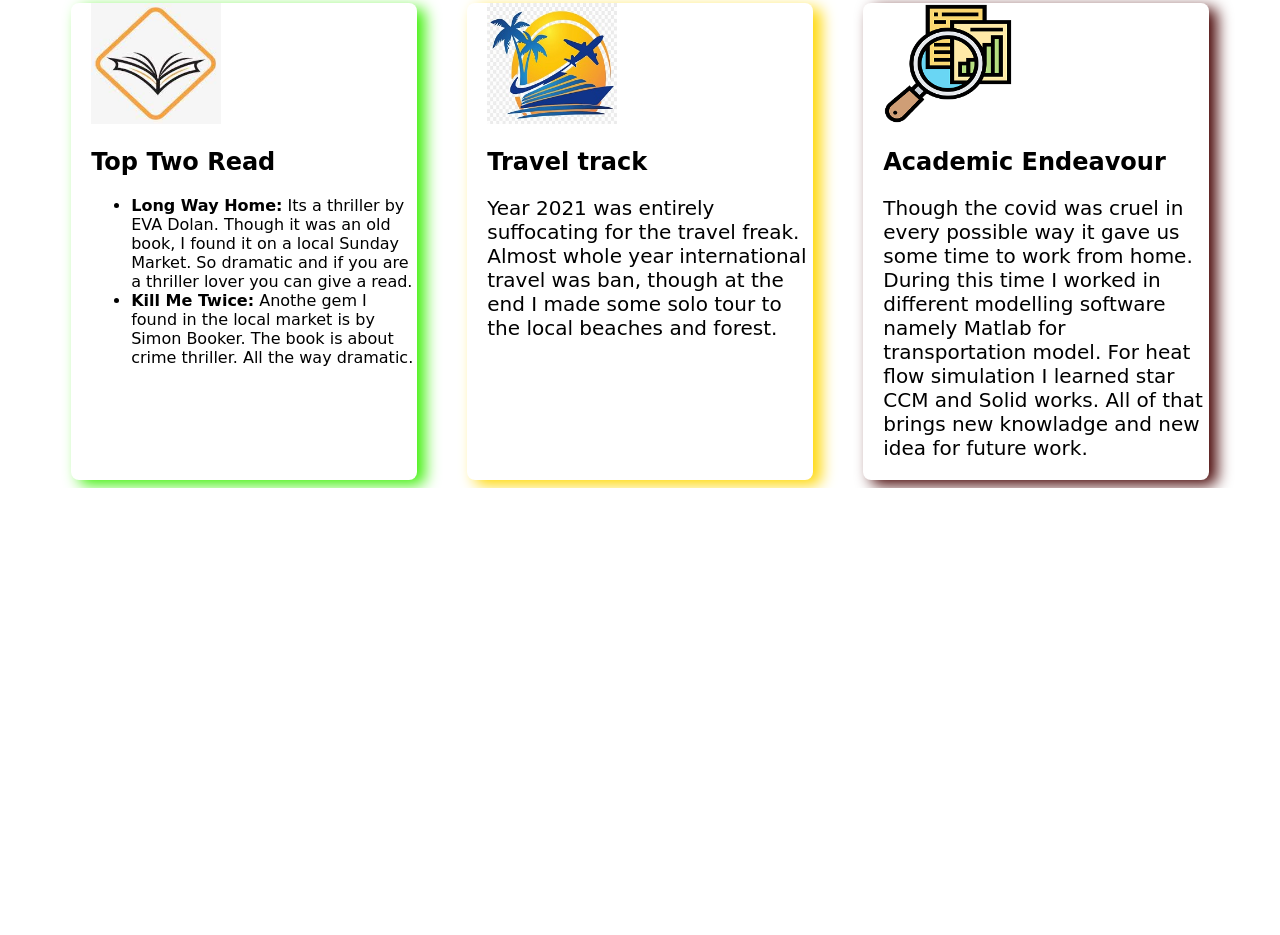
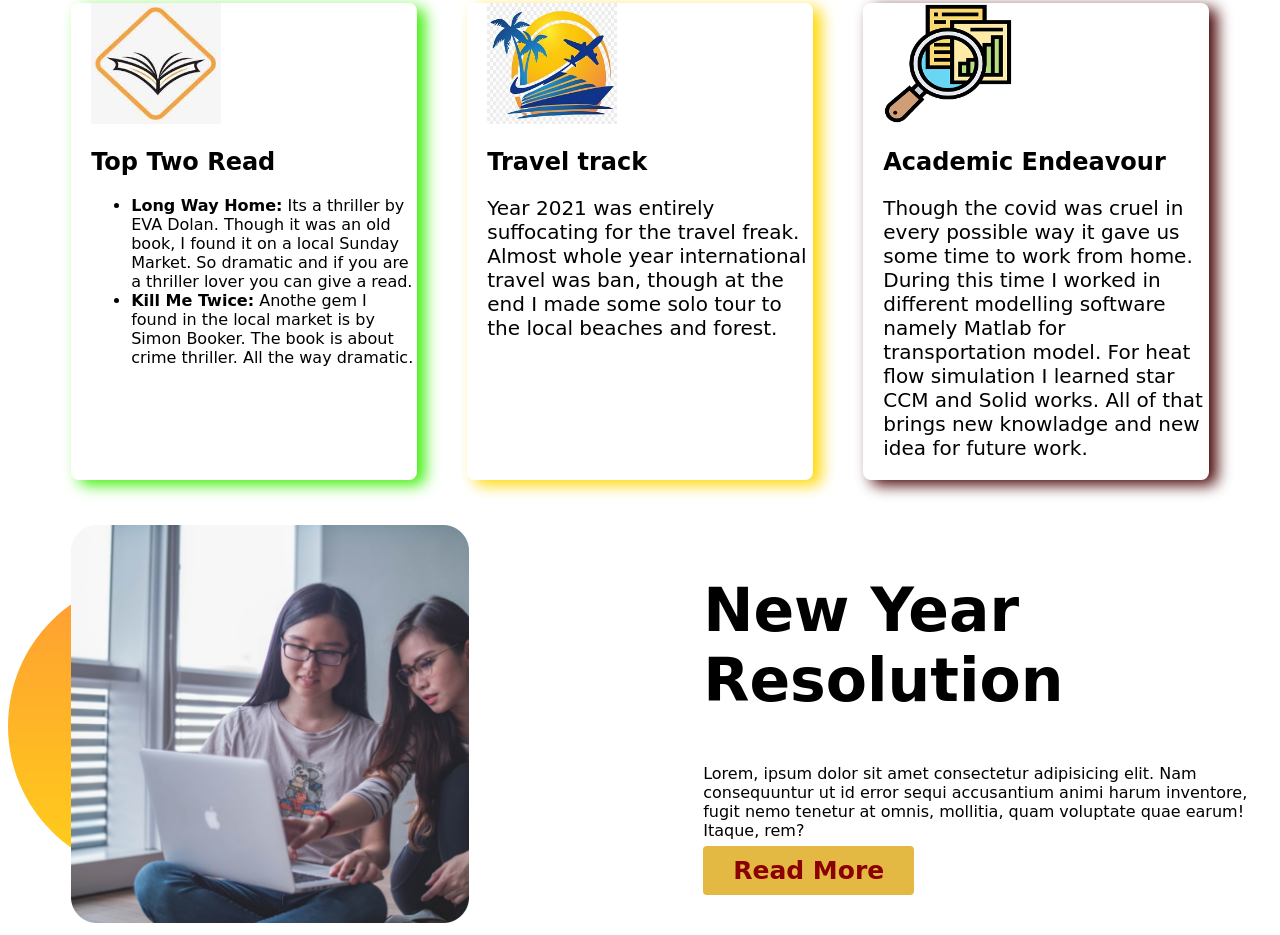
Before and after one commit to sadiqss/RN, a plain HTML site: page index.html in a window 1280 px wide. Shown: the part 657-1592 px from the top of the page. Before the commit the page ends 1145 px from the top, so only its background shows below. Drawn offline with Linux system fonts and the light colour scheme; a web font is replaced by a local one.

Commit message:
3rd commit

```diff
--- a/index.html
+++ b/index.html
@@ -94,6 +94,21 @@
             </div>
         </div>
     </Section>
+    <section class="back-banner part-3">
+        <div class="half-3">
+            <img src="images/pictures/coding.png" alt="">
+        </div>
+        <div class="half-3">
+            <h1 class="heading_1">
+                New Year Resolution
+            </h1>
+            <p>
+                Lorem, ipsum dolor sit amet consectetur adipisicing elit. Nam consequuntur ut id error sequi accusantium
+                animi harum inventore, fugit nemo tenetur at omnis, mollitia, quam voluptate quae earum! Itaque, rem?
+            </p>
+            <a class="linkedin-button" target="_blank" href="">Read More</a>
+        </div>
+    </section>
 
 </body>
 
--- a/style.css
+++ b/style.css
@@ -1,5 +1,6 @@
 body{
     font-family: 'Vujahday Script', cursive;
+    padding: 0px;
 }
 .heading_1{
     font-size: 60px;
@@ -74,3 +75,19 @@ padding-left: 5%;
     padding-left: 20px;
     border-radius: 8px;
 }
+.back-banner{
+    margin-top: 45px;
+    background-image: url(images/shapes/dream-bg.png);
+    background-repeat: no-repeat;
+    background-position: left;
+}
+.part-3{
+    display: flex;
+}
+.half-3{
+    width: 50%;
+    padding-left: 5%;
+}
+.half-3 img{
+    width: 70%;
+}
```
Also changed, not shown: images/shapes/dream-bg.png (added).
